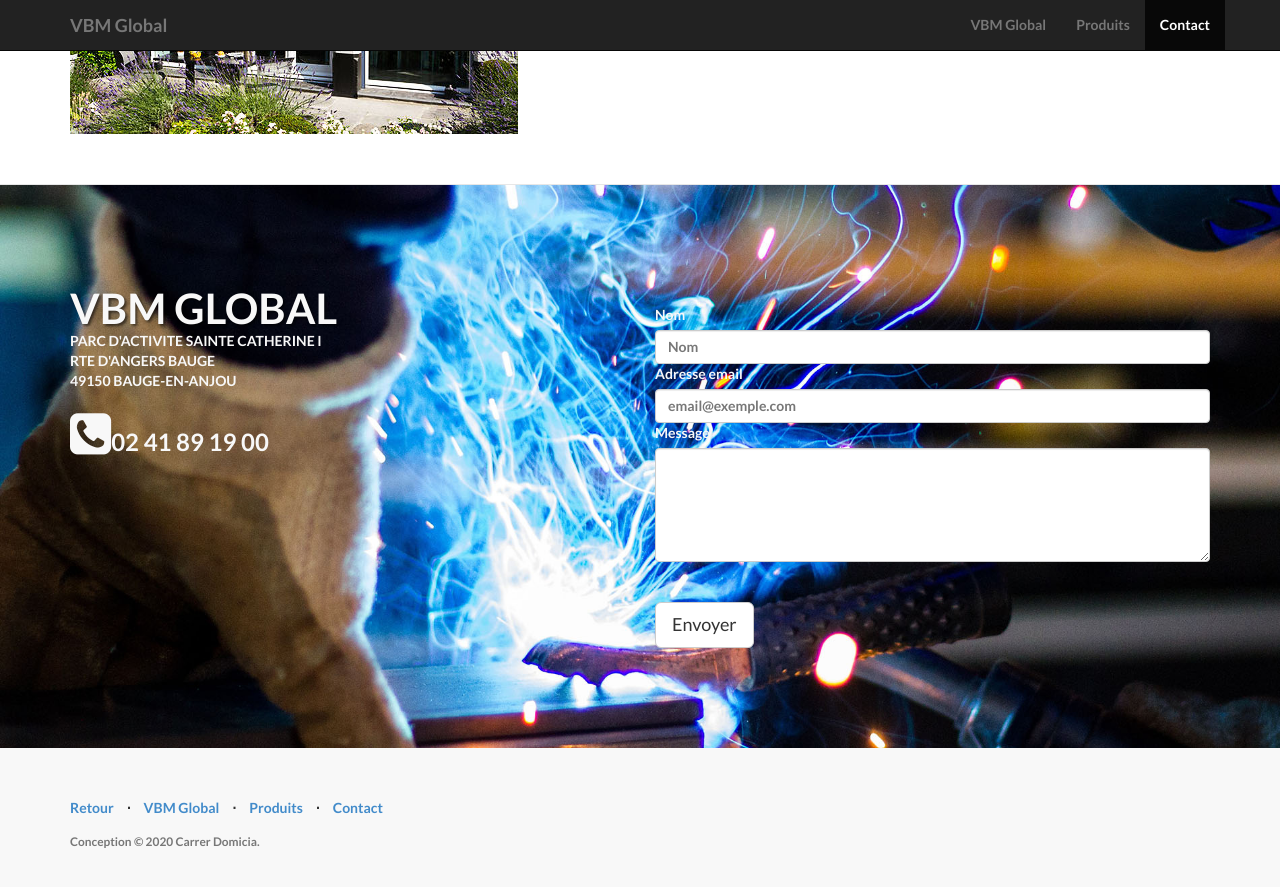
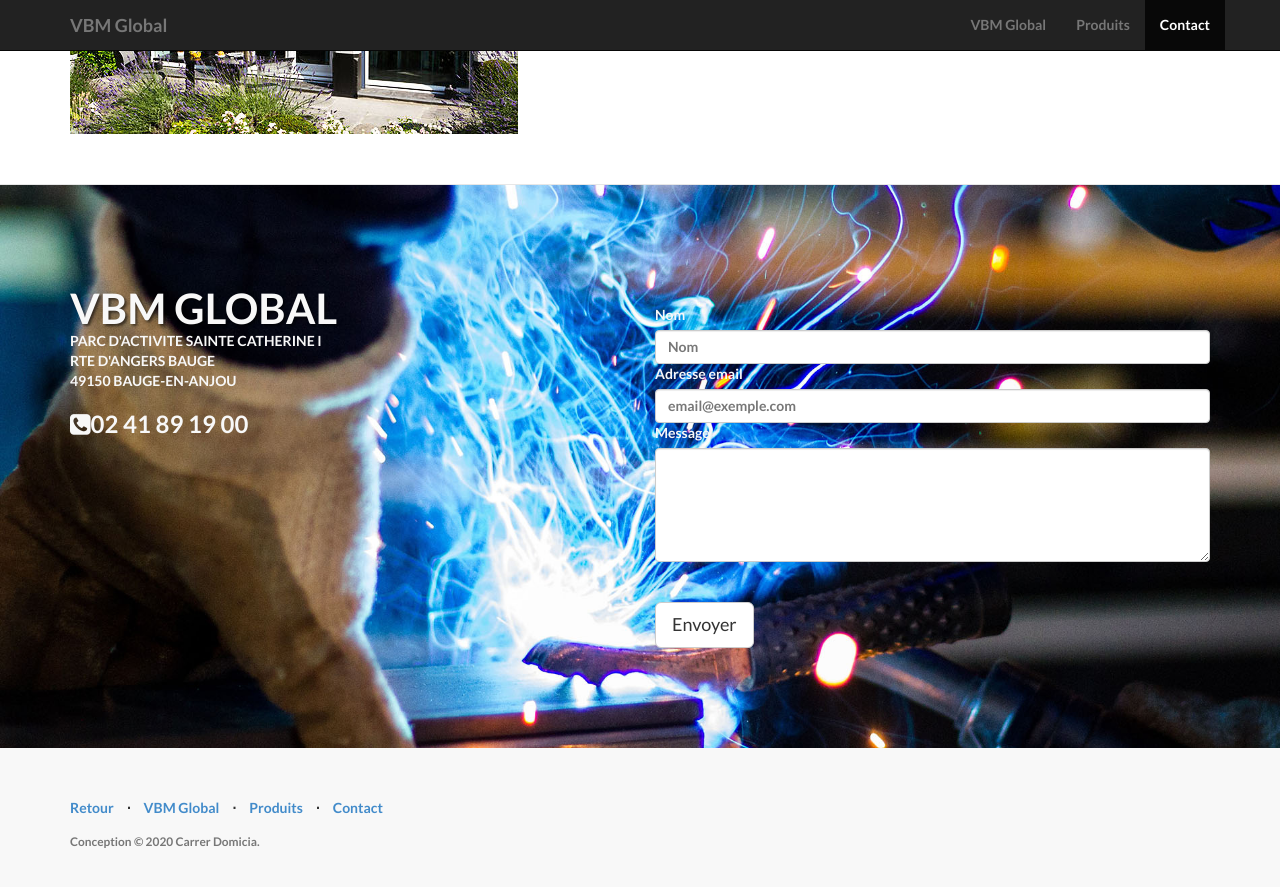
Before and after one commit to juanitito/vbm-landing, a Jekyll site: the page built from index.html, in a window 1280 px wide and 900 px high, scrolled down 2694 px. Shown: the top 887 px of the window. Built offline with Jekyll 4.4.1, drawn with Linux system fonts in a browser that asks for light colours; nearby versions of some CDN libraries; library files that are not in the unit come from our copies.

Commit message:
Update contact.html

```diff
--- a/_includes/contact.html
+++ b/_includes/contact.html
@@ -7,7 +7,7 @@
 					<p>PARC D'ACTIVITE SAINTE CATHERINE I<br>
 							RTE D'ANGERS BAUGE<br>
 							49150 BAUGE-EN-ANJOU</p>
-					<h3><i class="fa fa-phone-square fa-2x" aria-hidden="true"></i>02 41 89 19 00</h3>
+					<h3><i class="fa fa-phone-square" aria-hidden="true"></i>02 41 89 19 00</h3>
 				</div>
 				<br>
 				<div class="col-lg-6">
```
